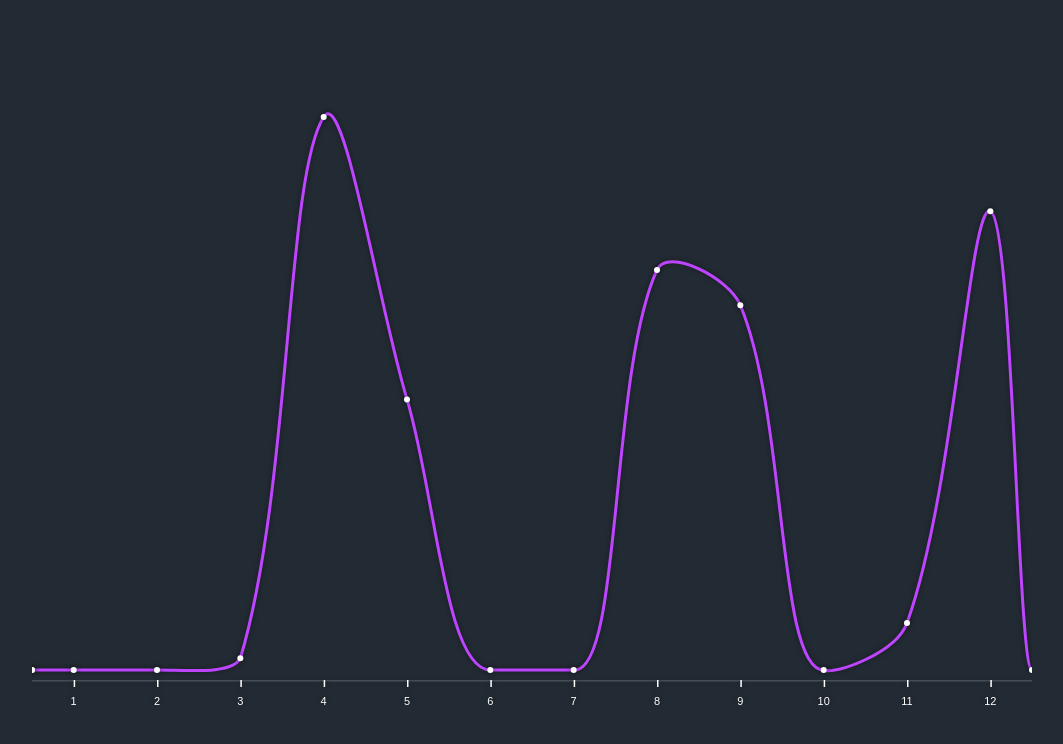
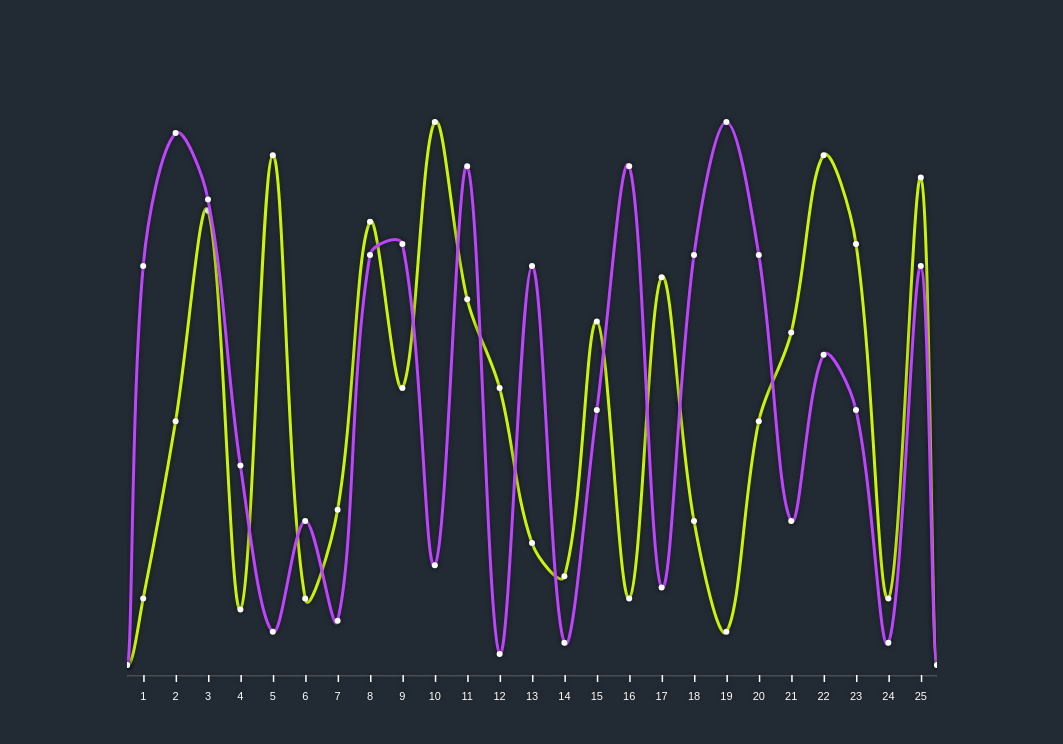
Before and after one commit to Guilherme-j10/pure_chart, a website: page index.html in a window 1280 px wide. Shown: the whole page, without its empty margins (108-1171 px from the left). Drawn offline with Linux system fonts and the light colour scheme.

Commit message:
some changes was added

```diff
--- a/chart.js
+++ b/chart.js
@@ -88,7 +88,7 @@ var initialize_chart = function (options) {
             var get_columns = options.series.filter(function (data) { return data.data_type === 'column'; });
             var calc_spikes_pos = options.chart.width / options.series[0].data.length;
             var diff_from_base = Math.abs(options.chart.height - this.line_base_height);
-            var padding_space = interpolation(options.series.length, [0, 1000], [5, 30]);
+            var padding_space = interpolation(options.series.length, [0, 50], [5, 30]);
             var complete_column_width = calc_spikes_pos - padding_space;
             var space_by_each_column = Math.abs(complete_column_width / get_columns.length);
             var get_lines = options.series.filter(function (data) { return data.data_type === 'line'; });
@@ -146,11 +146,11 @@ var initialize_chart = function (options) {
                         return reorganized;
                     };
                     var points = reorganize_points(coords_of_line);
-                    var getControlPoints = function (x0, y0, x1, y1, x2, y2, t) {
-                        var d01 = Math.sqrt(Math.pow(x1 - x0, 2) + Math.pow(y1 - y0, 2));
-                        var d12 = Math.sqrt(Math.pow(x2 - x1, 2) + Math.pow(y2 - y1, 2));
-                        var fa = t * d01 / (d01 + d12);
-                        var fb = t * d12 / (d01 + d12);
+                    var get_control_points = function (x0, y0, x1, y1, x2, y2, t) {
+                        var d1 = Math.sqrt(Math.pow(x1 - x0, 2) + Math.pow(y1 - y0, 2));
+                        var d2 = Math.sqrt(Math.pow(x2 - x1, 2) + Math.pow(y2 - y1, 2));
+                        var fa = t * d1 / (d1 + d2);
+                        var fb = t * d2 / (d1 + d2);
                         var p1x = x1 - fa * (x2 - x0);
                         var p1y = y1 - fa * (y2 - y0);
                         var p2x = x1 + fb * (x2 - x0);
@@ -165,8 +165,8 @@ var initialize_chart = function (options) {
                         var p2_1 = points[i_1 + 1][0];
                         var p2_c = points[i_1 + 1][1];
                         var p2_2 = points[i_1 + 1][2] || { x: options.chart.width, y: enabled_max_height };
-                        var _a = getControlPoints(p1_1.x, p1_1.y, p1_c.x, p1_c.y, p1_2.x, p1_2.y, tension), cp1_1x = _a[0], cp1_1y = _a[1], cp1_2x = _a[2], cp1_2y = _a[3];
-                        var _b = getControlPoints(p2_1.x, p2_1.y, p2_c.x, p2_c.y, p2_2.x, p2_2.y, tension), cp2_1x = _b[0], cp2_1y = _b[1], cp2_2x = _b[2], cp2_2y = _b[3];
+                        var _a = get_control_points(p1_1.x, p1_1.y, p1_c.x, p1_c.y, p1_2.x, p1_2.y, tension), cp1_1x = _a[0], cp1_1y = _a[1], cp1_2x = _a[2], cp1_2y = _a[3];
+                        var _b = get_control_points(p2_1.x, p2_1.y, p2_c.x, p2_c.y, p2_2.x, p2_2.y, tension), cp2_1x = _b[0], cp2_1y = _b[1], cp2_2x = _b[2], cp2_2y = _b[3];
                         if (p1_c.y === p1_2.y && p1_c.y === enabled_max_height) {
                             cp2_1y = p1_c.y;
                             cp1_2y = p1_c.y;
@@ -230,7 +230,7 @@ var initialize_chart = function (options) {
                 var column = _b[_i];
                 if (column.is_activate) {
                     var middle_space_width = options.chart.width / 2;
-                    var is_left = column.pos.x < middle_space_width ? true : false; //the rendering pointer is to the left in relation to the total half of the canvas
+                    var is_left = column.pos.x < middle_space_width ? true : false;
                     var min_height_by_line = 30;
                     var padding = 10;
                     var tip_w = max_length + (padding * 2);
--- a/index.html
+++ b/index.html
@@ -31,7 +31,7 @@
   <script src="chart.js"></script>
   <script>
 
-    const size = 12;
+    const size = 25;
 
     var options = {
       canvas: 'chart_canvas',
@@ -55,23 +55,22 @@
         //   data_type: 'column',
         //   data: Array.from({ length: size }).map(() => Math.floor(Math.random() * 50))
         // },
-        // {
-        //   data_label: 'Encaminhamento',
-        //   data_type: 'line',
-        //   color: '#caf50a',
-        //   data: Array.from({ length: size }).map(() => Math.floor(Math.random() * 50))
-        // },
+        {
+          data_label: 'Encaminhamento',
+          data_type: 'line',
+          color: '#caf50a',
+          data: Array.from({ length: size }).map(() => Math.floor(Math.random() * 50))
+        },
         {
           data_label: 'Conversão',
           data_type: 'line',
           color: '#be45ff',
-          data: [0,0,1,47,23,0,0,34,31,0,4,39]
-          //data: Array.from({ length: size }).map(() => Math.floor(Math.random() * 50))
+          data: Array.from({ length: size }).map(() => Math.floor(Math.random() * 50))
         }
       ],
       chart: {
-        width: 1000,
-        height: 610
+        width: 810,
+        height: 600
       }
     };
 
```
Also changed, not shown: chart.ts (+9 -9 lines).
